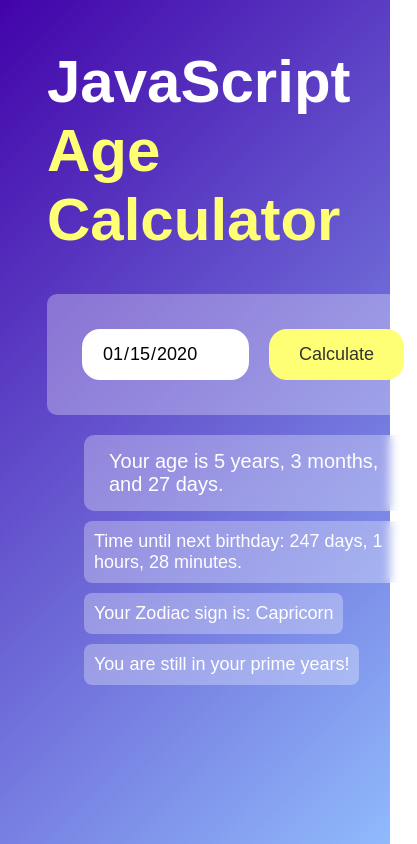
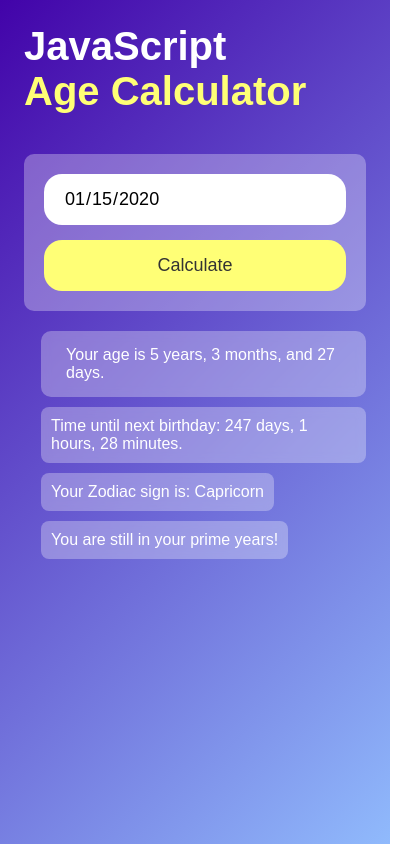
Before and after one commit to ELFAZ19/Age-Calculator, a plain HTML site: page index.html in a window 390 px wide. Both pictures are taken after typing "2020-01-15" into the empty fields and a click on the button "Calculate". Shown: the whole page, 417 px wide, since content can reach past the window. Drawn offline with Linux system fonts and the light colour scheme.

Commit message:
unique featres added

```diff
--- a/style.css
+++ b/style.css
@@ -2,7 +2,7 @@
   margin: 0;
   padding: 0;
   box-sizing: border-box;
-    font-family: 'Poppins', Arial, sans-serif;
+  font-family: "Poppins", Arial, sans-serif;
 }
 
 .container {
@@ -87,7 +87,9 @@
   color: #fff;
   backdrop-filter: blur(5px);
 }
-#timeRemaining, #zodiacSign, #funMessage {
+#timeRemaining,
+#zodiacSign,
+#funMessage {
   display: none;
   font-size: 18px;
   color: #fff;
@@ -99,3 +101,43 @@
   width: fit-content;
   backdrop-filter: blur(5px);
 }
+
+/* Add responsive styles */
+@media (max-width: 768px) {
+  .container {
+    padding: 5px;
+  }
+
+  .calculator {
+    margin-top: 5%;
+    margin-left: 5%;
+    max-width: 90%;
+  }
+
+  .calculator h1 {
+    font-size: 40px;
+  }
+
+  .input-box {
+    flex-direction: column;
+    padding: 20px;
+  }
+
+  .input-box input {
+    margin-right: 0;
+    margin-bottom: 15px;
+    width: 100%;
+  }
+
+  .input-box button {
+    width: 100%;
+  }
+
+  #result,
+  #timeRemaining,
+  #zodiacSign,
+  #funMessage {
+    margin-left: 5%;
+    font-size: 16px;
+  }
+}
```
Lines whose indentation alone changed are shown as unchanged.
